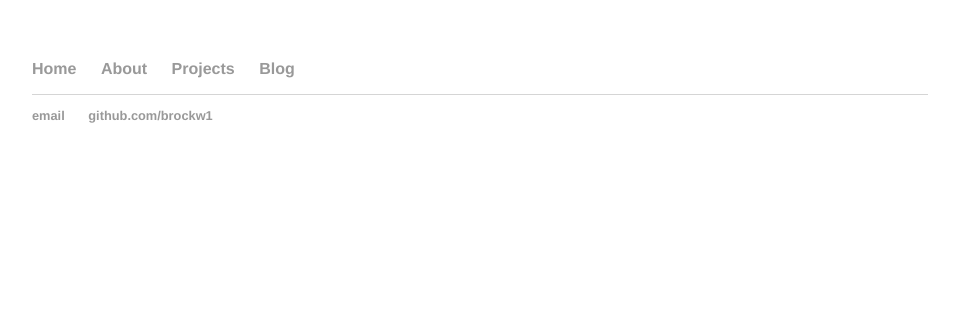
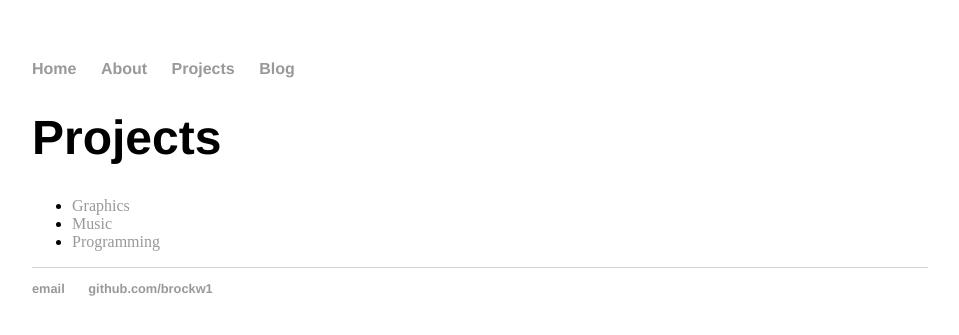
Before and after one commit to brockw1/brockw1.github.io, a Jekyll site: the page built from projects/index.html, in a window 1280 px wide. Shown: the top 335 px of the page, without its empty margins (160-1119 px from the left). Built offline with Jekyll 4.4.1, drawn with Linux system fonts in a browser that asks for light colours.

Commit message:
Worked on Projects page

```diff
--- a/blog/atom.xml
+++ b/blog/atom.xml
@@ -4,7 +4,7 @@ layout: feed
 <?xml version="1.0" encoding="utf-8"?>
 <feed xmlns="http://www.w3.org/2005/Atom">
 
-	<title>Brock Williams' Blog</title>
+	<title>Brock Williams's Blog</title>
 	<link href="http://brockw1.github.io/blog/atom.xml" rel="self"/>
 	<link href="http://brockw1.github.io/blog"/>
 	<updated>{{ site.time | date_to_xmlschema }}</updated>
--- a/index.html
+++ b/index.html
@@ -5,4 +5,4 @@ title: Brock Williams
 <div class="blurb">
 	<h1>Hi there, I'm Brock Williams!</h1>
 	<p>This is just sample text for now! <a href="/about">Read more about my life...</a></p>
-</div><!-- /.blurb -->
+</div>
--- a/projects/index.html
+++ b/projects/index.html
@@ -2,3 +2,10 @@
 layout: default
 title: Projects
 ---
+<h1>{{ page.title }}</h1>
+
+<ul>
+    <li><a href="/graphics">Graphics</a></li>
+    <li><a href="/music">Music</a></li>
+    <li><a href="/programming">Programming</a></li>
+</ul>
```
Also changed, not shown: _layouts/project.html (added, +8 -0 lines).
